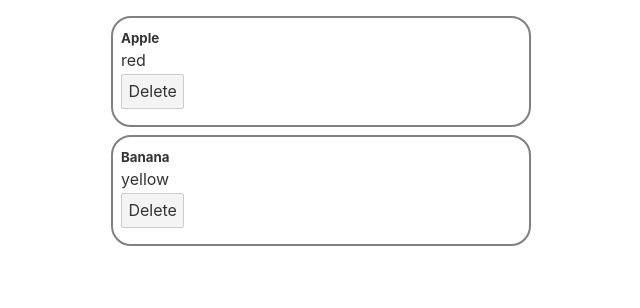
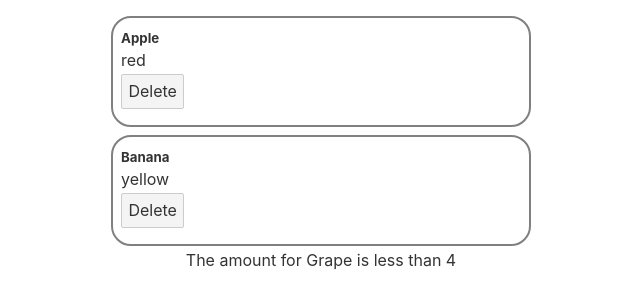
Before and after one commit to abtin/svelte-tutorial, a Svelte app: page / in a window 1280 px wide. Shown: the top 308 px of the page, without its empty margins (319-959 px from the left). Built offline with nearby package versions, Linux system fonts and the light colour scheme.

Commit message:
else condition

```diff
--- a/src/App.svelte
+++ b/src/App.svelte
@@ -18,6 +18,8 @@
 				<p>{fruit.color}</p>
 				<button on:click={() => deleteFruit(fruit.id)}>Delete</button>
 			</div>
+			{:else}
+			<p>The amount for {fruit.name} is less than 4</p>
 		{/if}
 	{:else}
 		<p>There are no fruit in our fruits array</p>
```
